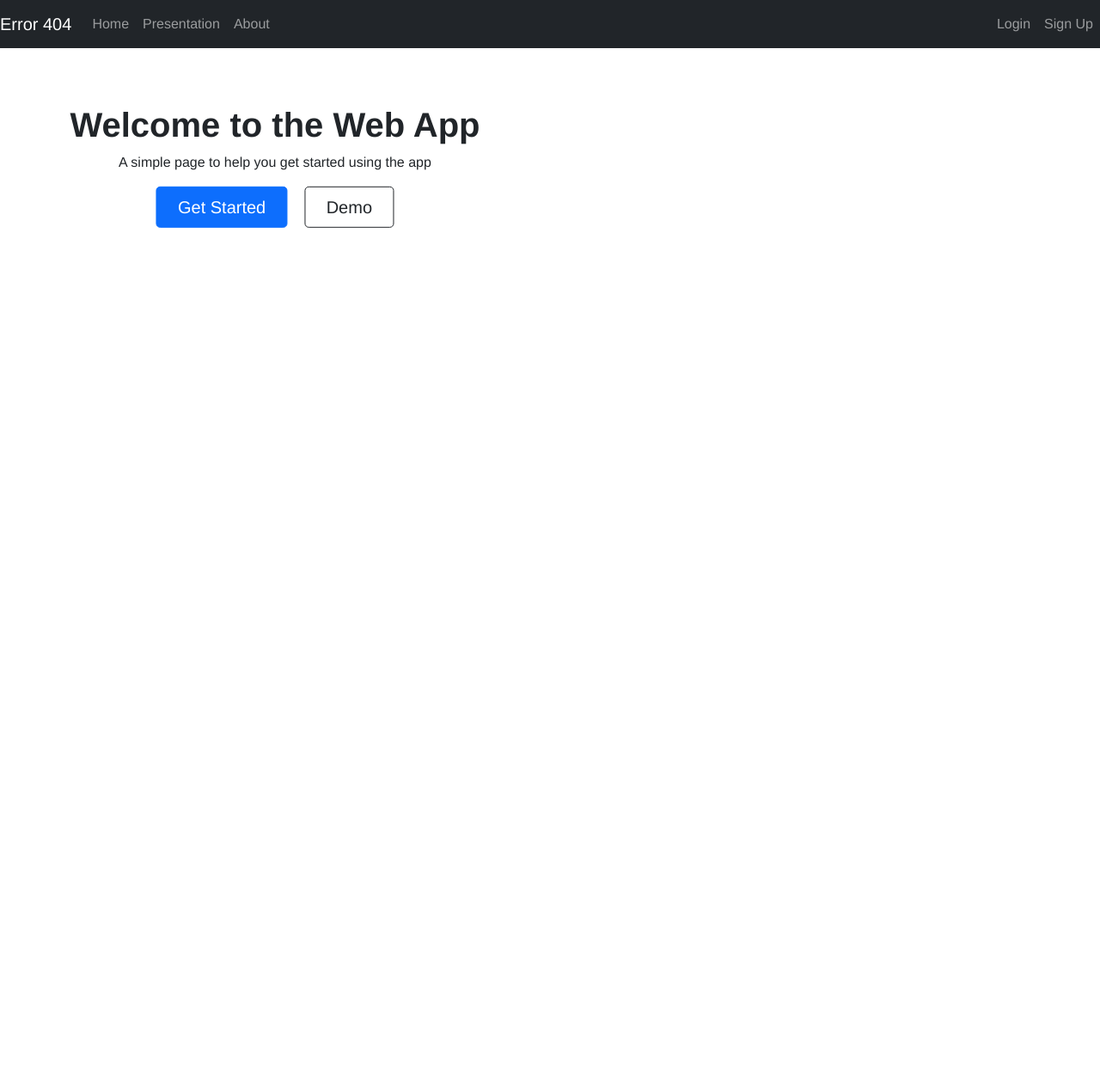
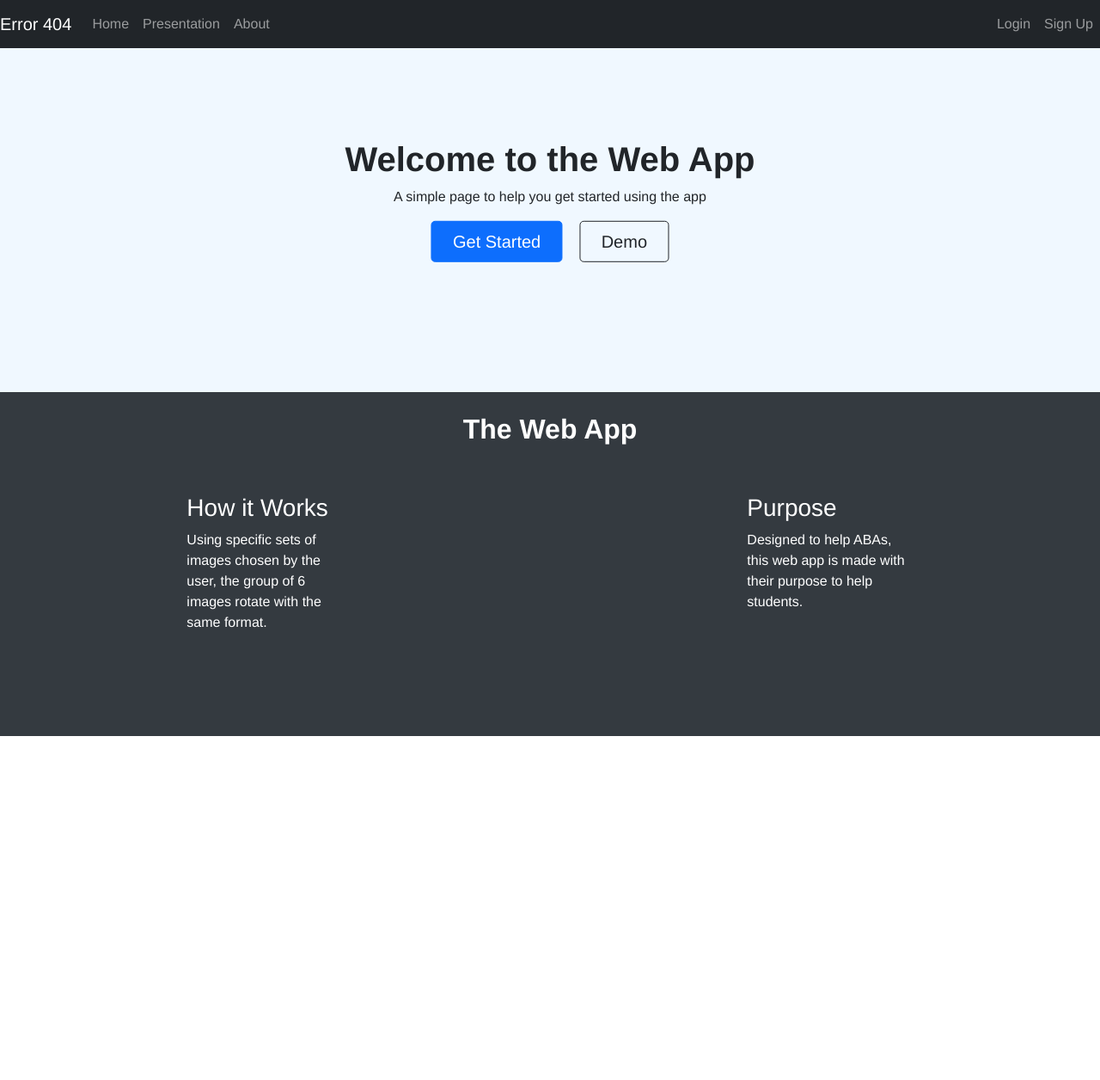
Before and after one commit to OtaSteven/Error-404, a PHP site: page /Home.php in a window 1280 px wide. Shown: the whole page at 86% size. Before the commit the page ends 265 px from the top, so only its background shows below. Run offline with PHP 8.4, Linux system fonts and the light colour scheme.

Commit message:
Kept Steven changes and adjusted some to the new home layout

```diff
--- a/WebContent/css/style.css
+++ b/WebContent/css/style.css
@@ -1,10 +1,13 @@
-body
+html, body
 {
     font-family: Helvetica, Arial, sans-serif;
     padding: 0;
     margin: 0;
-    /*background: #fffffff5;*/
+    overflow-x: hidden;
+    overflow-y: hidden;
 }
+
+/* uneccessary since nav uses bootstrap templates
 .navbar
 {
     background:#12131ae3;
@@ -22,38 +25,33 @@ body
 {
     color: rgba(255, 255, 255, 0.918);
 }
-.welcome
+*/
+
+#container /* just for setting total height of whole page*/
 {
-    left: 25%;
+    min-height: 100vh;
+}
+header /* background for header */
+{
+    background-color: aliceblue;
+    height: 50vh;
+}
+.welcome /* css for header text*/
+{
+    left: 50%;
 	position: absolute;
-	top: 25%;
+	top: 30%;
 	transform: translate(-50%, -55%);
 	text-align: center;
 }
-.welcome p
+.welcome p /*sets max width for text under title */
 {
-    /*background-color: rgb(180, 180, 180);*/
     max-width: 500px;
 }
-/*.welcome button
+.description /* sets background for bottom half of page*/
 {
-
-}
-.welcome button:hover
-{
-
-}*/
-#container
-{
-    min-height: 100vh;
-}
-.top{
+    background-color: rgb(52, 58, 64);
     height: 50vh;
-    background-color:aliceblue;
-}
-.bottom{
-    height: 50vh;
-    background-color:rgb(167, 167, 167);
 }
 /* Split the screen in half */
 .split {
```
